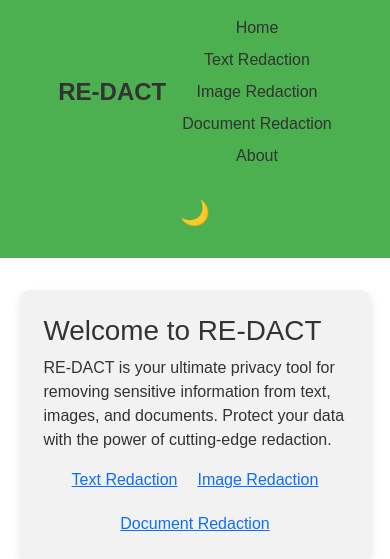
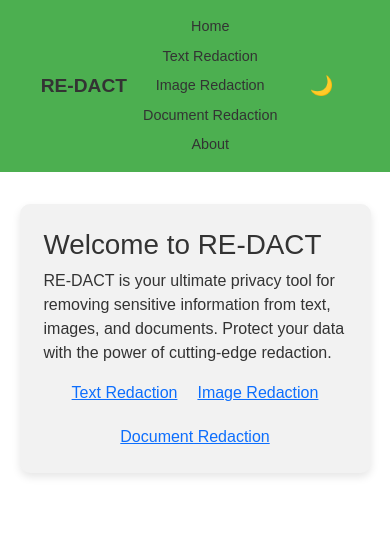
Before and after one commit to Vishwavichu67/RE-DACT, a Flask app: page / in a window 390 px wide. Shown: the top 559 px of the page. Run offline with Flask 2, Linux system fonts and the light colour scheme.

Commit message:
Update style.css

```diff
--- a/static/css/style.css
+++ b/static/css/style.css
@@ -171,4 +171,19 @@
 
 @media (max-width: 400px) {
     .navbar .brand a {
-        fon
+        font-size: 1.2rem;
+    }
+
+    .nav-links a {
+        font-size: 0.9rem;
+    }
+
+    .theme-button {
+        font-size: 1.2rem;
+    }
+
+    button {
+        padding: 0.5rem 1rem;
+        font-size: 0.8rem;
+    }
+}
```
